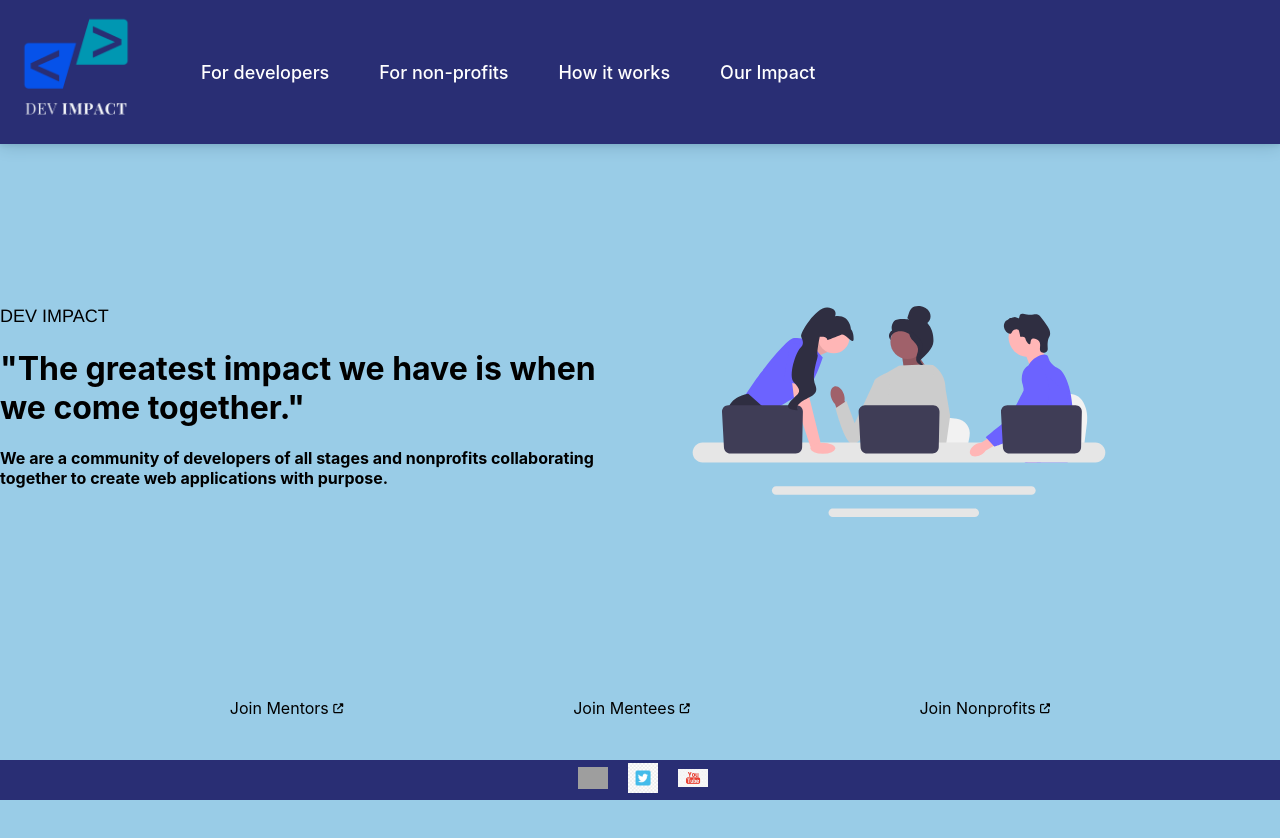
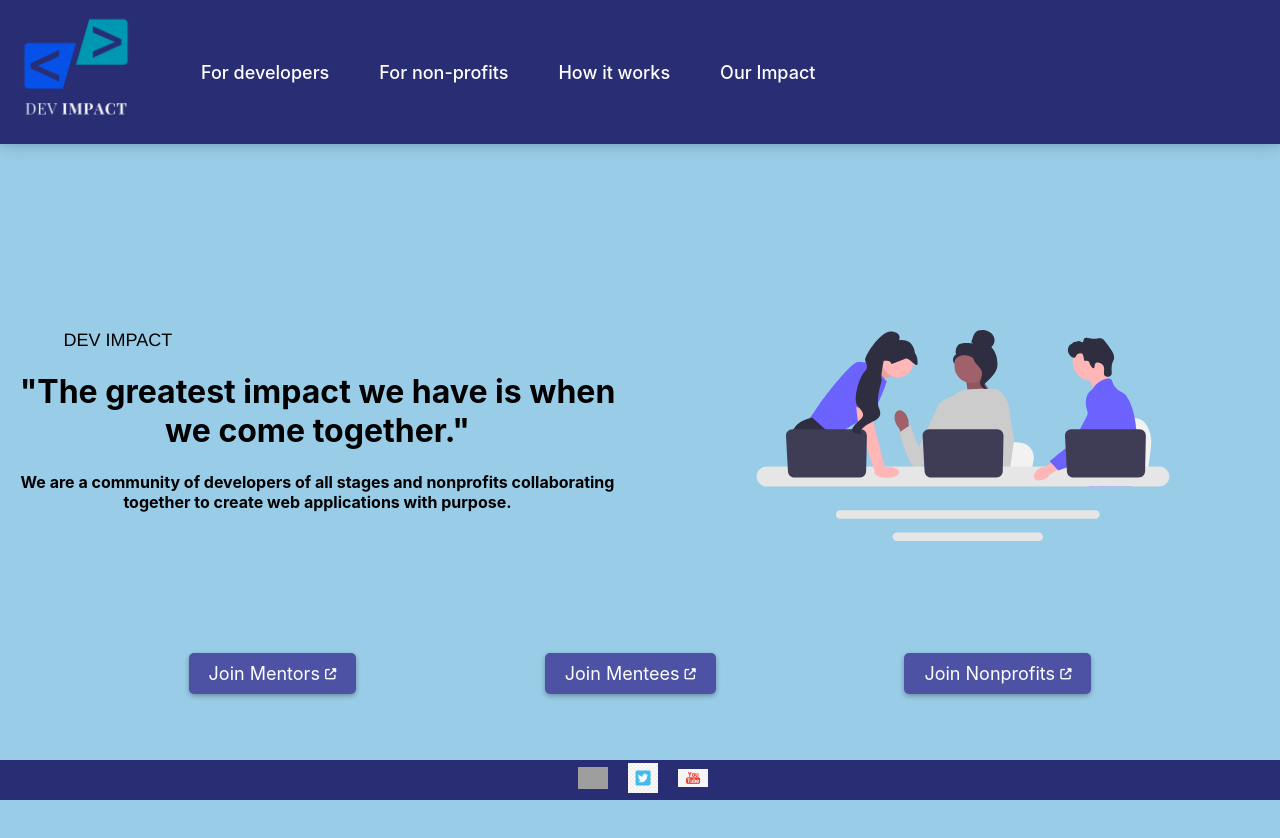
Before and after one commit to i-guerrero/capstone-front-end, a React (Create React App) app: page / in a window 1280 px wide. Shown: the top 838 px of the page. Built offline with nearby package versions, Linux system fonts and the light colour scheme; grey boxes are pictures that could not be loaded.

Commit message:
layout fixes pt2

```diff
--- a/src/Components/ForNonProfits/ForNonProfits.css
+++ b/src/Components/ForNonProfits/ForNonProfits.css
@@ -14,21 +14,18 @@
 }
 
 .button-link {
-  display: inline-block;
-  padding: 10px 20px;
-  border-radius: 5px;
-  font-size: 18px;
-  text-align: center;
-  text-decoration: none;
-  color: white;
-  background-color: #292e74;
-  border: none;
-  box-shadow: 0 2px 5px rgba(0, 0, 0, 0.3);
-  transition: all 0.2s ease-in-out;
-  margin-top: 60px;
+    margin: auto;
+    width: max-content;
+    font-size: 20px;
+    padding: 12px 36px;
+    background-color: #292e74;
+    border: none;
+    border-radius: 4px;
+    color: white;
+    cursor: pointer;
+    transition: 0.25s;
 }
 
 .button-link:hover {
-  background-color: #292e74;
-  box-shadow: 0 2px 10px rgba(0, 0, 0, 0.5);
+    transform: scale(1.15);
 }
--- a/src/Components/Home/Home.css
+++ b/src/Components/Home/Home.css
@@ -3,7 +3,6 @@
   overflow: scroll;
   background: scroll;
   background-color: rgba(119, 187, 223, 0.498);
-  /* padding-top: 5%; */
 }
 
 .home h4 {
@@ -14,7 +13,6 @@
   /* Need Css here for text align */
 }
 .buttons-container {
-  padding-top: 10%;
   display: flex;
   justify-content: space-evenly;
 }
@@ -22,29 +20,41 @@
 #title {
   font-family: "Franklin Gothic Medium", "Arial Narrow", Arial, sans-serif;
   font-size: large;
-
+  padding-left: 10%;
 }
 
-.home img {
-  /* display: block;
-  width: 85%;
-  height: 100%;
-  max-width: 85%;
-  max-height: 100%;
-  object-fit: cover; */
+.home-button {
+  display: inline-block;
+  padding: 10px 20px;
+  border-radius: 5px;
+  font-size: 18px;
+  text-align: center;
+  text-decoration: none;
+  color: white;
+  background-color: #4d52a5;
+  border: none;
+  box-shadow: 0 2px 5px rgba(0, 0, 0, 0.3);
+  transition: all 0.2s ease-in-out;
+  margin-top: 60px;
+}
+.home-button:hover {
+  background-color: #292e74;
+  box-shadow: 0 2px 10px rgba(0, 0, 0, 0.5);
+  cursor: pointer;
 }
 
 .grid-container {
   display: grid;
   grid-template-columns: 1fr 1fr;
   gap: 10px;
-  /* padding-bottom: 5%;
-    padding-top: 10%; */
-  /* height:fit-content; */
+}
+
+.grid-item h1,
+.grid-item h4 {
+  text-align: center;
 }
 
 .grid-item img {
+    height: 40%;
+    padding-left: 10%;
 }
-.grid-item h1,
-.grid-item h4 {
-}
--- a/src/Components/Home/Home.js
+++ b/src/Components/Home/Home.js
@@ -1,8 +1,11 @@
 import "./Home.css";
 // import welcomeF from "./welcomeF.png";
 import devteam from "./undraw_engineering_team_a7n2.svg";
+import { useNavigate } from "react-router-dom";
 
 export default function Home() {
+  const navigate = useNavigate();
+
   return (
     <div className="home">
       <div className="grid-container">
@@ -19,25 +22,43 @@ export default function Home() {
         </div>
       </div>
       <div className="buttons-container">
-        <div className="home-button">
+        <div
+          onClick={() => {
+            navigate("/mentor-accepted");
+            console.log("Joined");
+          }}
+          className="home-button"
+        >
           Join Mentors{" "}
           <span
             class="fa-solid fa-up-right-from-square fa-2xs"
-            style={{color: '#292e74;'}}
+            style={{ color: "#292e74;" }}
           ></span>
         </div>
-        <div className="home-button">
+        <div
+          onClick={() => {
+            navigate("/mentor-accepted");
+            console.log("Joined");
+          }}
+          className="home-button"
+        >
           Join Mentees{" "}
           <span
             className="fa-solid fa-up-right-from-square  fa-2xs"
-            style={{color: '#292e74;'}}
+            style={{ color: "#292e74;" }}
           ></span>
         </div>
-        <div className="home-button">
+        <div
+          onClick={() => {
+            navigate("/proposals-new");
+            console.log("Joined nonprofits");
+          }}
+          className="home-button"
+        >
           Join Nonprofits{" "}
           <span
             class="fa-solid fa-up-right-from-square  fa-2xs"
-            style={{color: '#292e74;'}}
+            style={{ color: "#292e74;" }}
           ></span>
         </div>
       </div>
```
